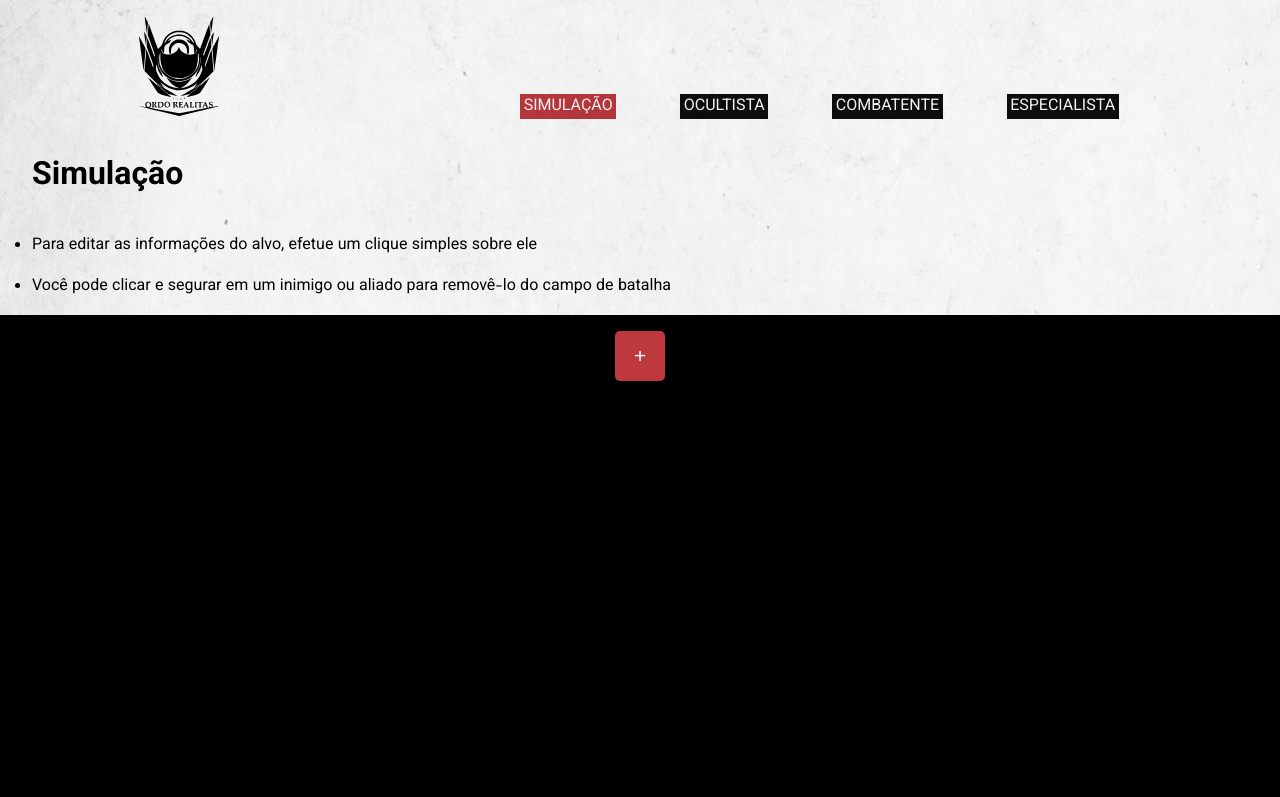
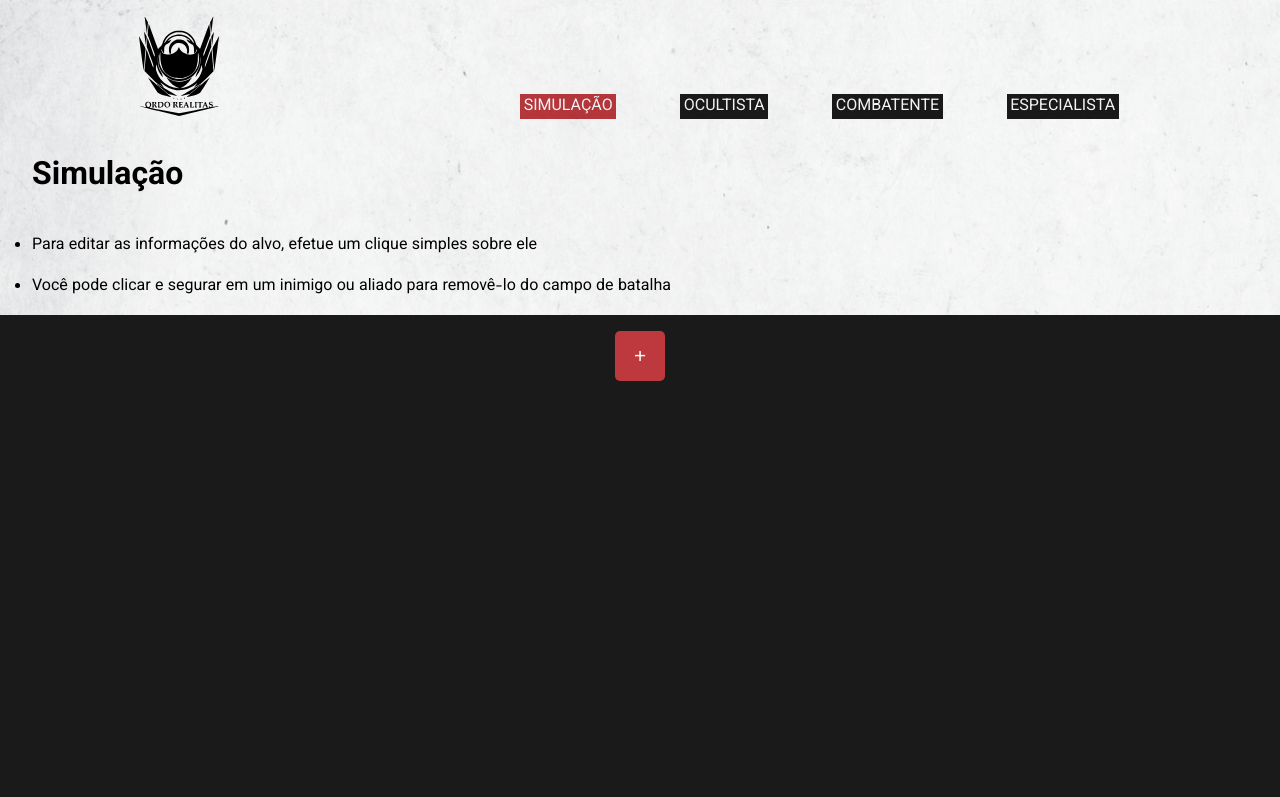
Before and after one commit to vinicius-grandi/ct-ordo-realitas, a Next.js app in the folder packages/next/: page /simulacao in a window 1280 px wide. Shown: the top 797 px of the page. Built offline with nearby package versions, Linux system fonts and the light colour scheme.

Commit message:
getting the dice roll value and reducing it from target's hp

```diff
--- a/packages/next/components/simulation/Battlefield.tsx
+++ b/packages/next/components/simulation/Battlefield.tsx
@@ -14,7 +14,7 @@ const AddButton = (
   return (
     <button
       type="button"
-      aria-label="add-new-enemy"
+      aria-label={`add-new-${type}`}
       onClick={() => {
         addEntity(type);
         if (type === 'player') {
--- a/packages/next/components/simulation/Shortcut.tsx
+++ b/packages/next/components/simulation/Shortcut.tsx
@@ -35,6 +35,7 @@ const Shortcut = ({ nome, dados }: ShortcutT) => {
           <li key={uuidv4()}>{val}</li>
         ))}
       </ul>
+      { dice.length > 0 && <button type="button">ATACAR UM ALVO</button> }
     </div>
   );
 };
--- a/packages/next/components/simulation/Token.tsx
+++ b/packages/next/components/simulation/Token.tsx
@@ -58,11 +58,11 @@ const Token = ({
   }, [handleOverlay, removeEnemy, toId]);
 
   return (
+    <div className={styles[type]}>
       <button
         type="button"
         ref={ref}
         onClick={handleOverlay}
-      className={styles[type]}
         onMouseUp={() => {
           clearTimeout(toId);
         }}
@@ -82,6 +82,7 @@ const Token = ({
         </svg>
         <output>{pv}</output>
       </button>
+    </div>
   );
 };
 
--- a/packages/next/components/simulation/entity/EntityHeader.tsx
+++ b/packages/next/components/simulation/entity/EntityHeader.tsx
@@ -1,5 +1,6 @@
 import Image from 'next/image';
 import styles from '@styles/main.module.sass';
+import { useEffect } from 'react';
 import CloseButton from '../../CloseButton';
 import { EntityConfig } from '../Shortcut';
 
@@ -12,6 +13,12 @@ export default function EntityHeader({
   handleOverlay: () => void;
   entity: EntityConfig;
 }) {
+  useEffect(() => {
+    document.body.style.overflow = 'hidden';
+    return () => {
+      document.body.style.overflow = 'initial';
+    };
+  }, []);
   return (
     <div className={styles['name-tab']}>
       <span>
--- a/packages/next/lib/hooks/useEntities.tsx
+++ b/packages/next/lib/hooks/useEntities.tsx
@@ -22,15 +22,17 @@ const useEntities = (E: typeof Entity) => {
     const id = uuidv4();
     switch (e) {
       case 'player':
-        return setPlayers([
+        setPlayers([
           ...players,
           <E type="player" key={id} eid={id} removeEntity={removeEntity} />,
         ]);
+        return true;
       case 'enemy':
-        return setEnemies([
+        setEnemies([
           ...enemies,
           <E type="enemy" key={id} eid={id} removeEntity={removeEntity} />,
         ]);
+        return true;
       default:
         return null;
     }
--- a/packages/next/pages/simulacao.tsx
+++ b/packages/next/pages/simulacao.tsx
@@ -7,7 +7,6 @@ import Entity from '../components/simulation/Entity';
 import useEntities from "../lib/hooks/useEntities";
 
 const SimulationPage: NextPage = () => {
-  const { config, setConfig } = useSimulacao();
   const {
     addEntity,
     removeEntity,
@@ -16,6 +15,7 @@ const SimulationPage: NextPage = () => {
     setPlayers,
     setEnemies,
   } = useEntities(Entity);
+  const { config, setConfig } = useSimulacao();
 
   return (
     <main className={styles.simulacao}>
--- a/packages/next/styles/_mixins.sass
+++ b/packages/next/styles/_mixins.sass
@@ -35,7 +35,6 @@
 @mixin entity
     @include flex-column
     @include buttons
-    cursor: pointer
     font-size: 0.8rem
     text-align: center
     overflow-wrap: break-word
@@ -43,8 +42,6 @@
     position: relative
     margin: auto
     justify-content: space-evenly
-    button, output
-        z-index: 1
     output
         background: white
         padding: 0 0.5rem
@@ -53,8 +50,10 @@
     color: white
     svg
         position: absolute
-    span
+        cursor: pointer
+    span, output
         z-index: 1
+        pointer-events: none
 
 
 @mixin life-points-tab
@@ -75,7 +74,7 @@
 
 @mixin battlefield
     justify-content: space-between
-    background: black
+    background: vars.$black
     align-items: center
     min-height: 550px
     div
--- a/packages/next/styles/_variables.sass
+++ b/packages/next/styles/_variables.sass
@@ -1,4 +1,4 @@
-$black: #0D0D0D
+$black: #1A1A1A
 $red: #BE393E
 $yellow: #BFA26B
 $dark-yellow: #736140
--- a/packages/next/tsconfig.json
+++ b/packages/next/tsconfig.json
@@ -19,7 +19,7 @@
     "paths": {
       "@components/*": ["./components/*"],
       "@styles/*": ["./styles/*"]
-    },
+    }
   },
   "include": ["next-env.d.ts", "**/*.ts", "**/*.tsx"],
   "exclude": ["node_modules", "cypress"]
```
Also changed, not shown: 1 other file (tests, documents, lock files or other folders). Lines whose indentation alone changed are shown as unchanged.
